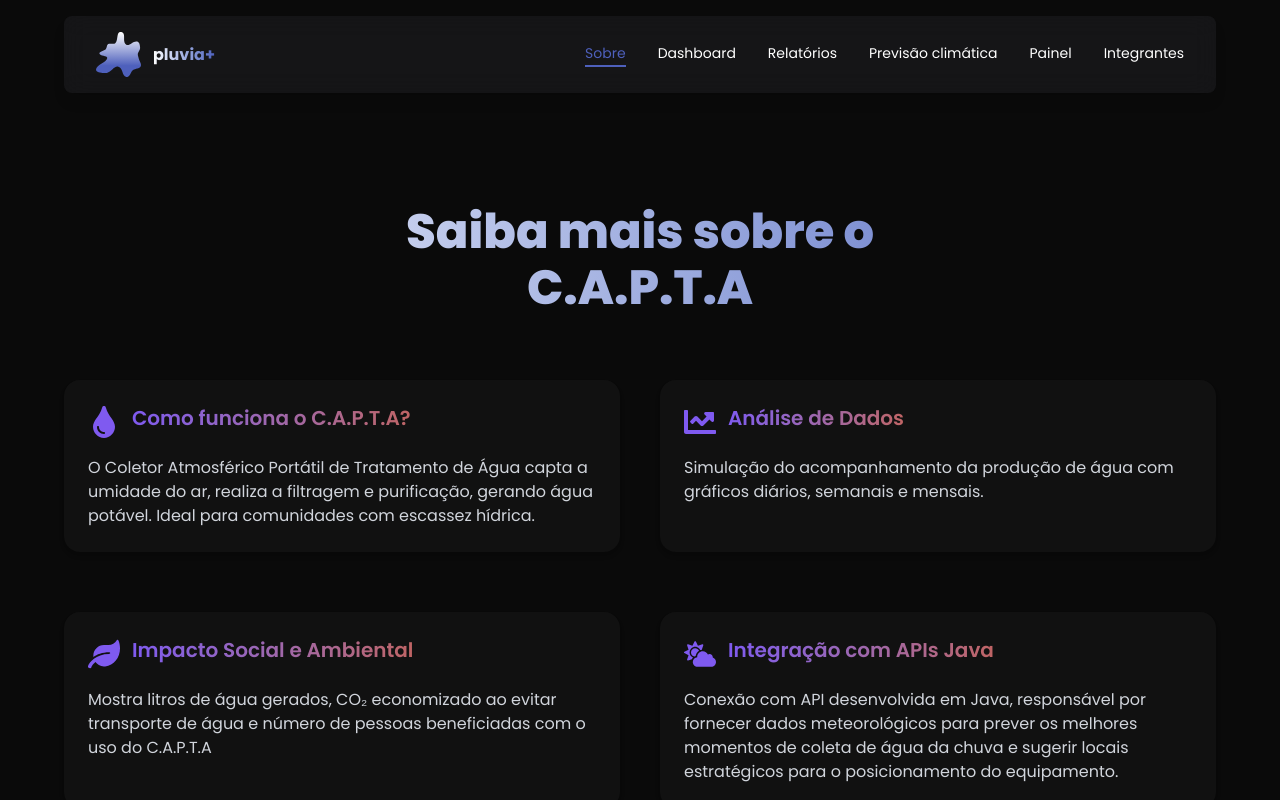
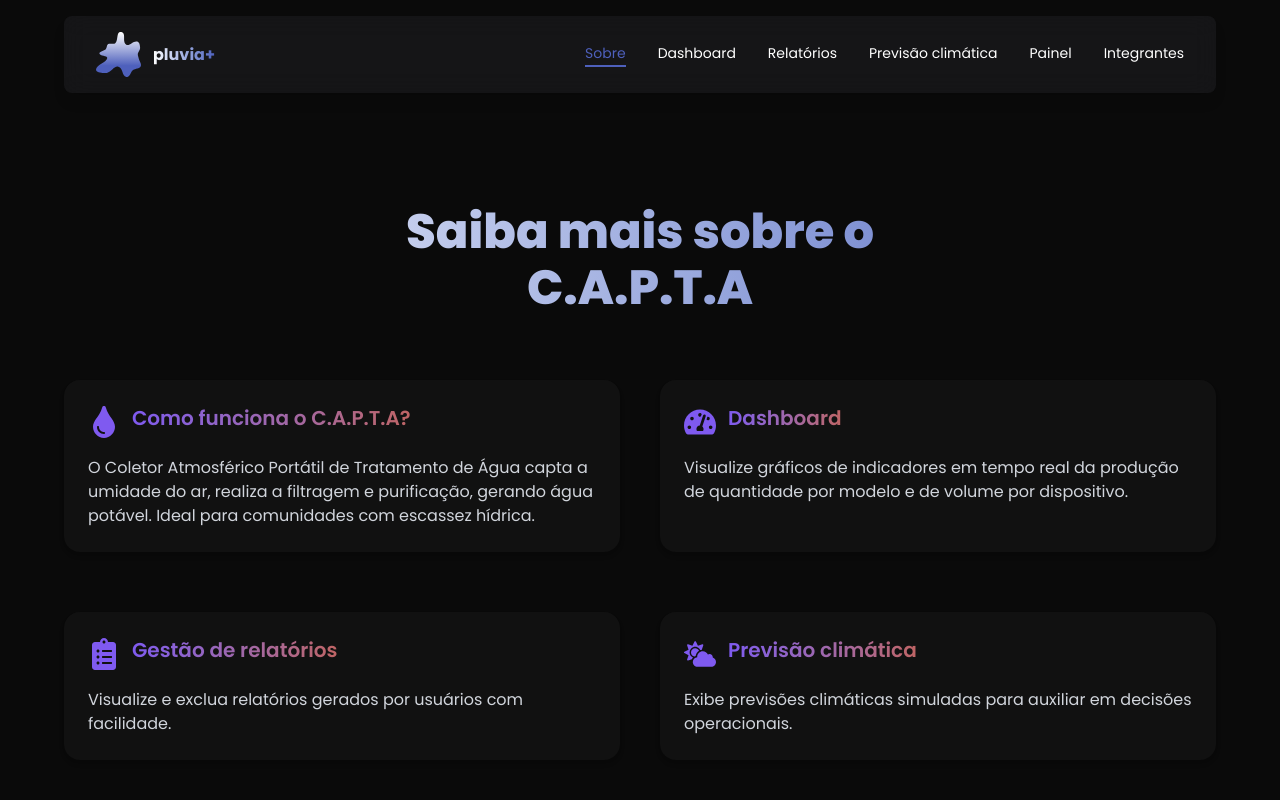
Before and after one commit to GabrielRossi01/website-pluvia, a Next.js app: page /sobre in a window 1280 px wide. Shown: the top 800 px of the page. Built offline with nearby package versions, Linux system fonts and the light colour scheme.

Commit message:
Atualizando/adicionando informações esquecidas anteriormente

```diff
--- a/src/app/dashboard/page.tsx
+++ b/src/app/dashboard/page.tsx
@@ -56,7 +56,7 @@ export default function Dashboard() {
                 transition={{ delay: 0.2, duration: 0.6 }}
                 className="text-base sm:text-lg text-gray-300 max-w-xl mx-auto mb-10"
             >
-                Indicadores em tempo real da produção e rede de dispositivos
+                Indicadores em tempo real da produção de quantidade por modelo e de volume por dispositivo
             </motion.p>
 
             <div className="grid grid-cols-1 md:grid-cols-2 gap-8">
--- a/src/app/painel/page.tsx
+++ b/src/app/painel/page.tsx
@@ -46,14 +46,14 @@ export default function Impacto() {
                 transition={{ delay: 0.2, duration: 0.6 }}
                 className="text-base sm:text-lg text-gray-300 max-w-xl mx-auto mb-10"
             >
-                Indicadores da produção e rede de dispositivos
+                Indicadores de  litros de água gerados, CO₂ economizado e número de pessoas beneficiadas com o uso do C.A.P.T.A
             </motion.p>
 
 
             <section className="grid grid-cols-1 sm:grid-cols-2 gap-4 mb-8">
                 <div className="bg-[#1e1e1e60] rounded-xl shadow p-4">
                     <h2 className="text-lg text-transparent bg-clip-text bg-gradient-to-r from-[#7F5AF0] to-[#BF6464] font-semibold mb-2">Total CO₂ economizado</h2>
-                    <p className="text-3xl text-transparent bg-clip-text bg-gradient-to-r from-white to-[#4E60BC] font-semibold mb-2">{totais?.totalCO2.toFixed(2)} kg</p>
+                    <p className="text-3xl text-transparent bg-clip-text bg-gradient-to-r from-white to-[#4E60BC] font-semibold mb-2">{totais?.totalCO2.toFixed(2)} kg/m³</p>
                 </div>
 
                 <div className="bg-[#1e1e1e60] rounded-xl shadow p-4">
--- a/src/app/sobre/page.tsx
+++ b/src/app/sobre/page.tsx
@@ -3,7 +3,7 @@
 import React from "react";
 import { motion } from "framer-motion";
 import { TipoSecao } from "@/types/TipoSecao";
-import { FaChartLine, FaCloudSun, FaLeaf, FaTint } from "react-icons/fa";
+import { FaChartLine, FaCloudSun, FaLeaf, FaTint, FaClipboardList, FaTachometerAlt, FaMapMarkedAlt } from "react-icons/fa";
 
 export default function Sobre() {
 
@@ -15,22 +15,28 @@ export default function Sobre() {
       icon: <FaTint className="w-8 h-8 text-[#7F5AF0]" />,
     },
     {
-      title: "Análise de Dados",
+      title: "Dashboard",
       description:
-        "Simulação do acompanhamento da produção de água com gráficos diários, semanais e mensais.",
-      icon: <FaChartLine className="w-8 h-8 text-[#7F5AF0]" />,
+        "Visualize gráficos de indicadores em tempo real da produção de quantidade por modelo e de volume por dispositivo.",
+      icon: <FaTachometerAlt className="w-8 h-8 text-[#7F5AF0]" />,
     },
     {
-      title: "Impacto Social e Ambiental",
+      title: "Gestão de relatórios",
       description:
-        "Mostra litros de água gerados, CO₂ economizado ao evitar transporte de água e número de pessoas beneficiadas com o uso do C.A.P.T.A",
-      icon: <FaLeaf className="w-8 h-8 text-[#7F5AF0]" />,
+        "Visualize e exclua relatórios gerados por usuários com facilidade.",
+      icon: <FaClipboardList className="w-8 h-8 text-[#7F5AF0]" />,
     },
     {
-      title: "Integração com APIs Java",
+      title: "Previsão climática",
       description:
-        "Conexão com API desenvolvida em Java, responsável por fornecer dados meteorológicos para prever os melhores momentos de coleta de água da chuva e sugerir locais estratégicos para o posicionamento do equipamento.",
+        "Exibe previsões climáticas simuladas para auxiliar em decisões operacionais.",
       icon: <FaCloudSun className="w-8 h-8 text-[#7F5AF0]" />,
+    },
+    {
+      title: "Painel de benefícios ambientais",
+      description:
+        "Mostra litros de água gerados, CO₂ economizado e número de pessoas beneficiadas com o uso do C.A.P.T.A.",
+      icon: <FaLeaf className="w-8 h-8 text-[#7F5AF0]" />,
     },
   ];
 
@@ -61,7 +67,7 @@ export default function Sobre() {
             key={index}
             initial={{ opacity: 0, y: 20 }}
             animate={{ opacity: 1, y: 0 }}
-            transition={{ delay: 0.3 + index * 0.2, duration: 0.6 }}
+            transition={{ delay: 0.3 + index * 0.1, duration: 0.6 }}
             className="bg-[#1e1e1e60] rounded-2xl p-6 shadow-md text-left mt-5"
           >
             <div className="flex items-center gap-3 mb-4">
```
